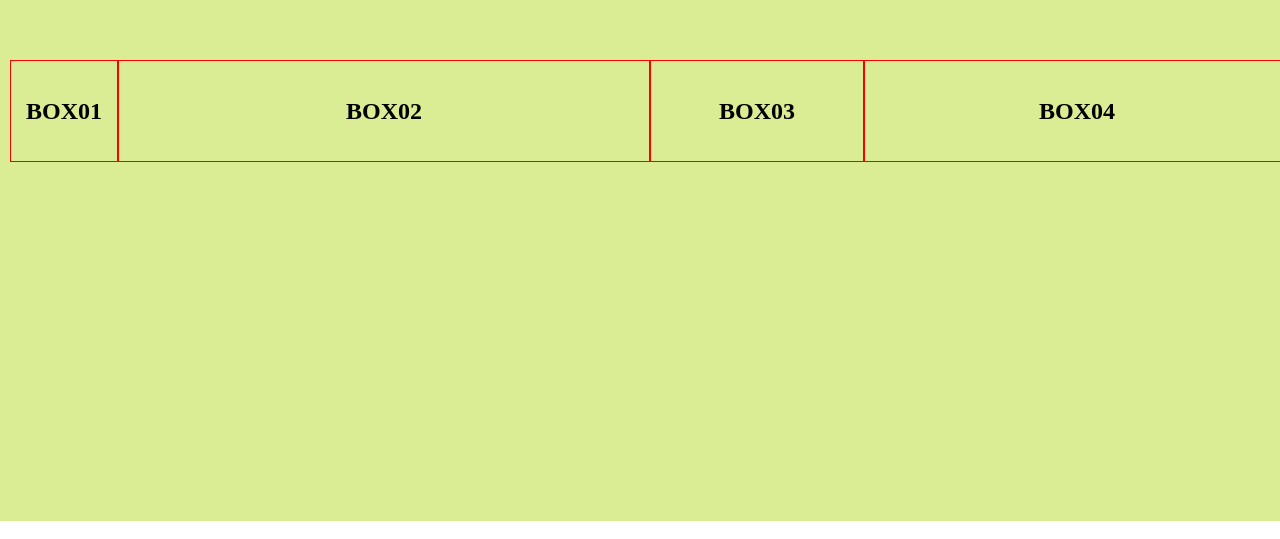
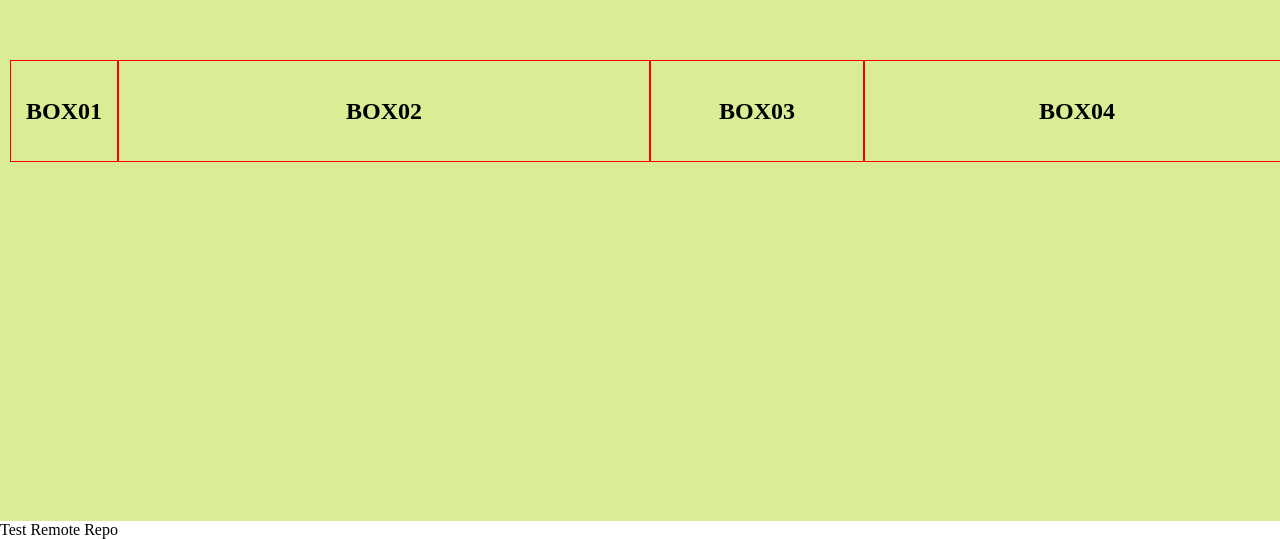
Before and after one commit to uodeeb/layout, a plain HTML site: page index.html in a window 1280 px wide. Shown: the part 299-838 px from the top of the page. Drawn offline with Linux system fonts and the light colour scheme.

Commit message:
Test Remote Repo

```diff
--- a/index.html
+++ b/index.html
@@ -21,6 +21,7 @@
             <h2>BOX04</h2>
         </section>
     </div>
+    <p>Test Remote Repo</p>
 
 </body>
 </html>
```
